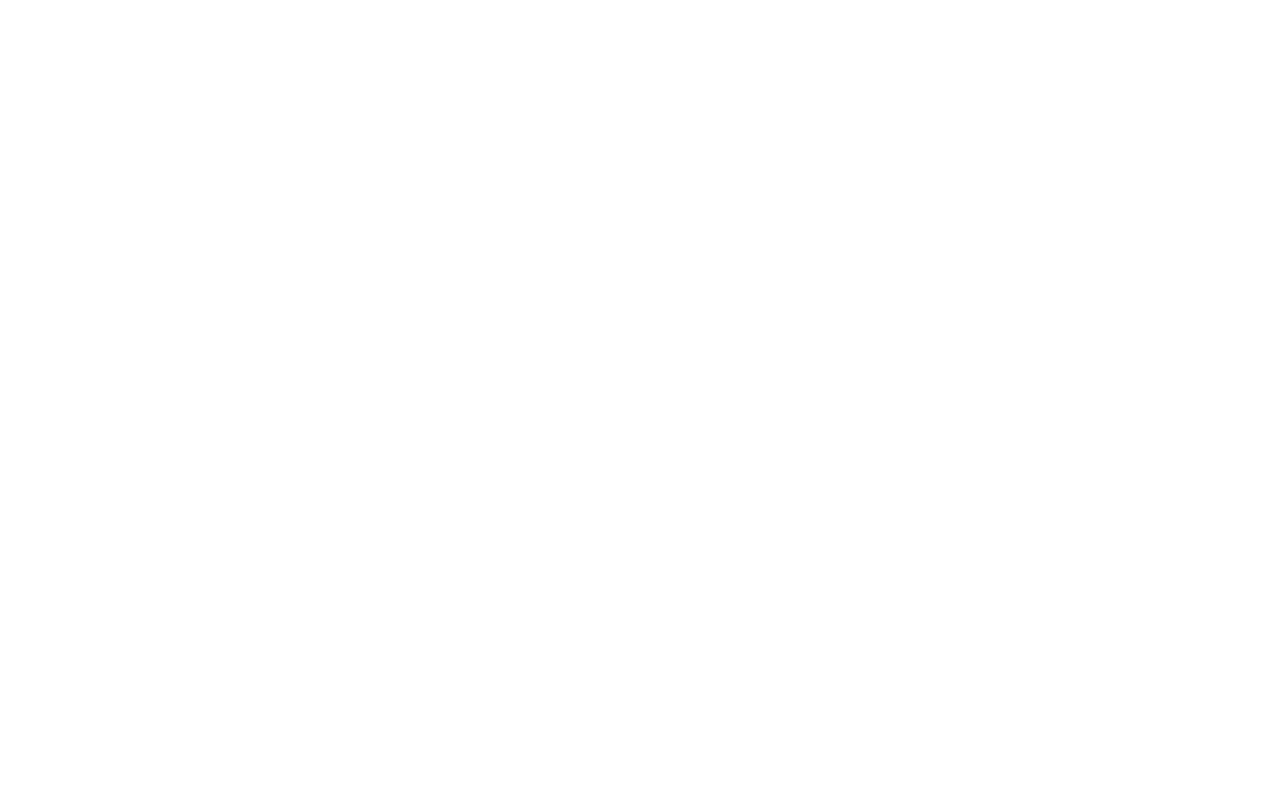
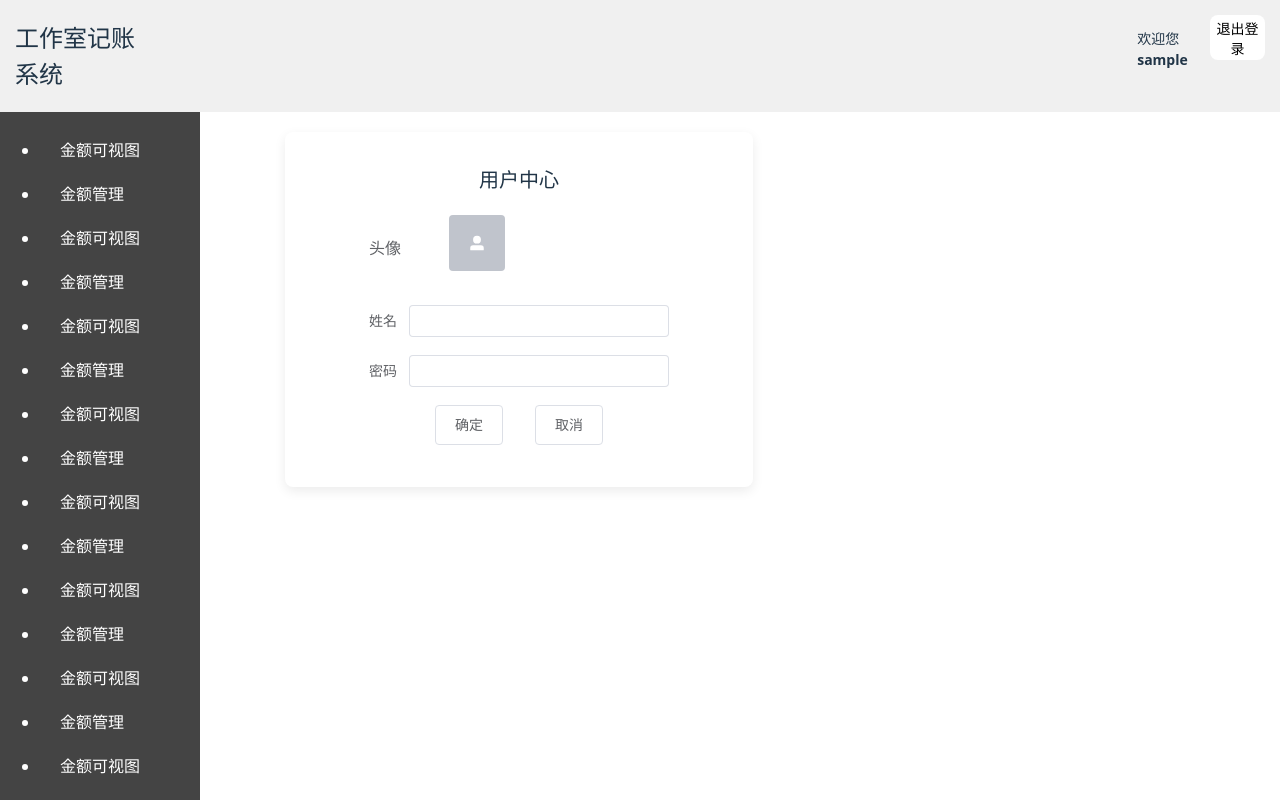
Before and after one commit to mojieRomeo/accounting_management_admin, a Vue app: page /home/center in a window 1280 px wide. Before the commit this address had no page. Built offline with nearby package versions, Linux system fonts and the light colour scheme; sample sign-in values are in the browser's storage.

Commit message:
feat(新增前段获取后段role和status回显)

```diff
--- a/src/router/index.ts
+++ b/src/router/index.ts
@@ -5,6 +5,7 @@
 import BillTableView from "@/views/BillTableView.vue";
 import ChartView from "@/views/ChartView.vue";
 import UserTableView from "@/views/UserTableView.vue";
+import UserCenterView from "../views/UserCenterView.vue";
 
 const routes = [
     {path: '/', redirect: '/login'}, //默认跳转
@@ -21,6 +22,8 @@
                 path: 'echarts', component: ChartView
             },{
                 path: 'userTable', component: UserTableView
+            },{
+                path: 'center', component: UserCenterView
             }]
     }
 
--- a/src/views/BillTableView.vue
+++ b/src/views/BillTableView.vue
@@ -5,7 +5,7 @@
 
 const keyword = ref('')
 const current = ref(1)
-const size = ref(5)
+const size = ref(10)
 const total = ref(0)
 const costType = ref('')
 const tableData = ref([
@@ -61,13 +61,19 @@
   </div>
   <div class="table-wrapper">
     <el-table :data="tableData" border style="width: 100%">
-      <el-table-column prop="id" label="id" width="80" />
-      <el-table-column prop="userId" label="用户id" width="80" />
-      <el-table-column prop="title" label="事项" width="" />
-      <el-table-column prop="type" label="类型" width="100" />
-      <el-table-column prop="amount" label="金额" width="100" />
-      <el-table-column prop="createdTime" label="创建时间" width="" />
-      <el-table-column prop="updatedTime" label="更新时间" width="" />
+      <el-table-column prop="id" label="id" width="80" align="center"/>
+      <el-table-column prop="userId" label="用户id" width="80" align="center"/>
+      <el-table-column prop="title" label="事项" width="" align="center"/>
+      <el-table-column prop="type" label="类型" width="100" align="center">
+        <template #default="{ row }">
+          <div v-if="row.type === 2">支出</div>
+          <div v-else>收入</div>
+        </template>
+      </el-table-column>
+
+      <el-table-column prop="amount" label="金额" width="100" align="center"/>
+      <el-table-column prop="createdTime" label="创建时间" width="" align="center"/>
+      <el-table-column prop="updatedTime" label="更新时间" width="" align="center"/>
     </el-table>
   </div>
   <div class="page">
@@ -95,7 +101,7 @@
   display: flex;
   justify-content: space-between;
   margin-right: 85px;
-  margin-top: 45px;
+  margin-top: 30px;
 }
 .el-dropdown{
   display: flex;
--- a/src/views/HomeView.vue
+++ b/src/views/HomeView.vue
@@ -15,7 +15,7 @@
     <!-- 顶栏 -->
     <header class="top">
       <h2 class="title">工作室记账系统</h2>
-      <h2 class="context">欢迎您{{username}}</h2>
+      <h2 class="context" @click="goToCenter">欢迎您{{username}}</h2>
       <button @click="logout">退出登录</button>
     </header>
 
@@ -75,10 +75,14 @@
   router.push('/login')
 }
 
+const goToCenter = () => router.push('/home/center')
+
 const goToEcharts = () => router.push('/home/echarts')
 const goToBillTable = () => router.push('/home/billTable')
 
 const goToUserTable = () => router.push('/home/userTable')
+
+
 </script>
 
 <style scoped>
--- /dev/null
+++ b/src/views/UserCenterView.vue
@@ -0,0 +1,100 @@
+<script setup lang="ts">
+import {ref} from "vue";
+import { UserFilled } from '@element-plus/icons-vue'
+const form = ref({
+  name: '',
+  password: ''
+})
+
+const onSubmit = () => {
+  console.log('submit!')
+}
+</script>
+
+<template>
+<div class="form">
+  <div class="form-card">
+    <h1 class="title">用户中心</h1>
+      <div class="avatar-row">
+        <span class="avatar-label">头像</span>
+        <el-upload>
+          <el-avatar :icon="UserFilled" size="large" shape="square" />
+        </el-upload>
+      </div>
+    <el-form :model="form" label-width="auto" style="max-width: 300px">
+      <div class="form-item">
+        <el-form-item label="姓名">
+          <el-input v-model="form.name" />
+        </el-form-item>
+        <el-form-item label="密码">
+          <el-input v-model="form.password" />
+        </el-form-item>
+      </div>
+      <el-form-item class="form-button">
+        <el-button @click="onSubmit" size="large">确定</el-button>
+        <el-button size="large">取消</el-button>
+      </el-form-item>
+    </el-form>
+
+  </div>
+</div>
+</template>
+
+<style scoped>
+.form {
+  width: 90%;
+  margin-left: 85px;
+  margin-top: 20px;
+}
+
+/* 卡片 */
+.form-card {
+  width: 420px;
+  padding: 24px;
+  background: #fff;
+  border-radius: 8px;
+  box-shadow: 0 4px 12px rgba(0, 0, 0, 0.08);
+
+  display: flex;
+  flex-direction: column;
+  align-items: center;
+}
+
+/* 标题 */
+.title {
+  margin-bottom: 24px;
+  font-size: 20px;
+  font-weight: 600;
+  text-align: center;
+}
+
+/* 头像行 */
+.avatar-row {
+  display: flex;
+  align-items: center;
+  width: 300px;
+  margin-bottom: 24px;
+}
+
+.avatar-label {
+  width: 80px;
+  color: #606266;
+}
+
+/* 表单项区域 */
+.form-item {
+  width: 300px;
+}
+
+/* ===== 关键：按钮间距真正生效的地方 ===== */
+.form-button :deep(.el-form-item__content) {
+  display: flex;
+  justify-content: center;
+  gap: 20px;   /* 改这里，按钮间距一定生效 */
+}
+
+button:hover {
+  background-color: #666; /* 悬停时背景颜色 */
+  color: #fff; /* 悬停时文字颜色 */
+}
+</style>
--- a/src/views/UserTableView.vue
+++ b/src/views/UserTableView.vue
@@ -10,7 +10,7 @@
 ])
 const keyword = ref('')
 const current = ref(1)
-const size = ref(5)
+const size = ref(10)
 const total = ref(0)
 const dialogFormVisible = ref(false)
 const form = ref({
@@ -41,8 +41,6 @@
     })
     tableData.value = res.data.record
     total.value = res.data.total
-    current.value = res.data.current
-    size.value = res.data.size
 }
 
 const openDialog = () => {
@@ -134,13 +132,23 @@
   </div>
   <div class="table-wrapper">
     <el-table :data="tableData" border style="width: 100%">
-      <el-table-column prop="id" label="id" width="100" />
-      <el-table-column prop="username" label="用户名" width="150" />
-      <el-table-column prop="role" label="角色" width="100" />
-      <el-table-column prop="status" label="状态" width="100" />
-      <el-table-column prop="createdTime" label="创建时间" width="200" />
-      <el-table-column prop="updatedTime" label="更新时间" width="200" />
-      <el-table-column label="操作" width="">
+      <el-table-column prop="id" label="id" width="100" align="center"/>
+      <el-table-column prop="username" label="用户名" width="150" align="center"/>
+      <el-table-column prop="role" label="角色" width="100" align="center">
+        <template #default="{ row }">
+            <div v-if="row.role === 0">用户</div>
+            <div v-else>管理员</div>
+        </template>
+      </el-table-column>
+      <el-table-column prop="status" label="状态" width="100" align="center">
+        <template #default="{ row }">
+          <div v-if="row.status === 0">禁用</div>
+          <div v-else>启用</div>
+        </template>
+      </el-table-column>
+      <el-table-column prop="createdTime" label="创建时间" width="200" align="center"/>
+      <el-table-column prop="updatedTime" label="更新时间" width="200" align="center"/>
+      <el-table-column label="操作" width="" align="center">
         <template #default="{ row }">
           <el-button  @click="updateUser(row)">编辑</el-button>
           <el-button  @click="deleteUser(row)">删除</el-button>
@@ -196,7 +204,7 @@
   display: flex;
   justify-content: space-between;
   margin-right: 85px;
-  margin-top: 45px;
+  margin-top: 30px;
 }
 .input{
   display: flex;
```
Also changed, not shown: 1 other file (tests, documents, lock files or other folders).
